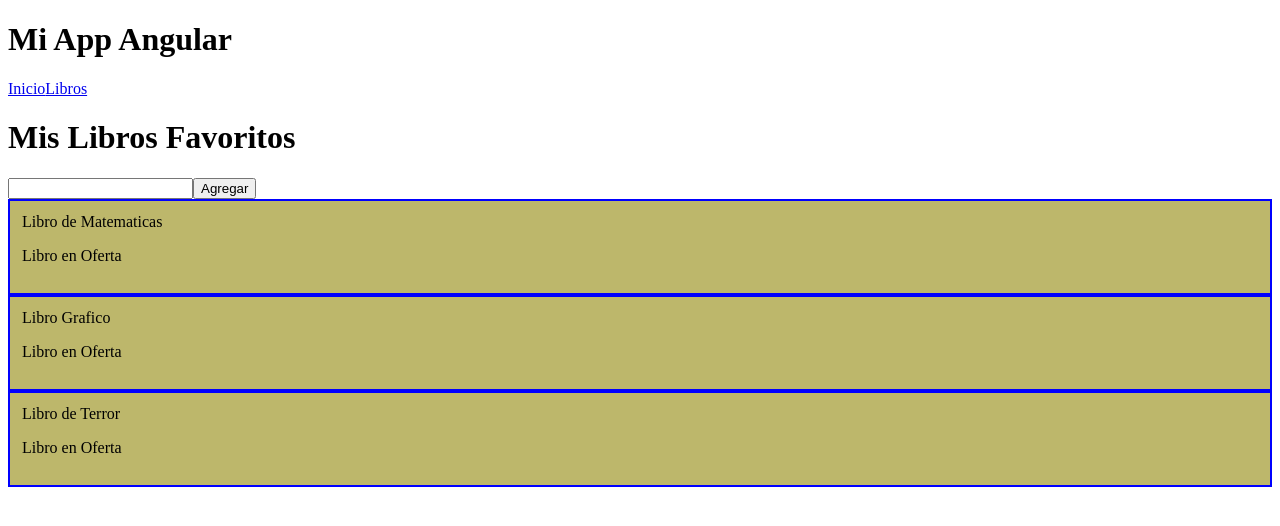
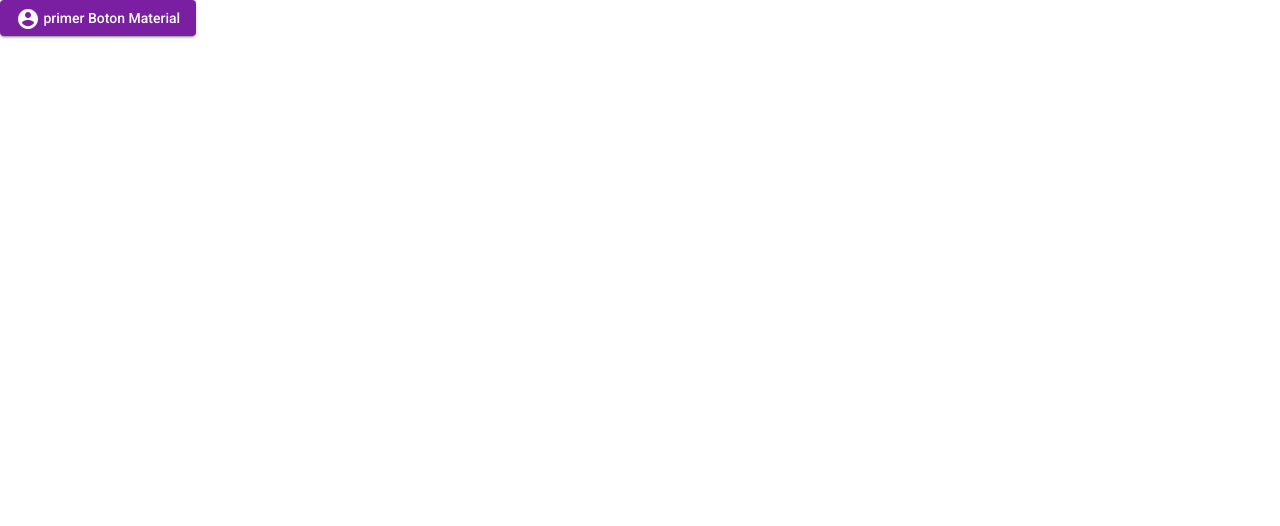
Before and after one commit to EmilianoBazanZapata/mi-web-app, an Angular app: page /libros in a window 1280 px wide. Shown: the top 526 px of the page. Built offline with nearby package versions, Linux system fonts and the light colour scheme.

Commit message:
Agregar Componente Angular Material

```diff
--- a/angular.json
+++ b/angular.json
@@ -23,6 +23,7 @@
               "src/assets"
             ],
             "styles": [
+              "./node_modules/@angular/material/prebuilt-themes/purple-green.css",
               "src/styles.css"
             ],
             "scripts": []
@@ -90,6 +91,7 @@
               "src/assets"
             ],
             "styles": [
+              "./node_modules/@angular/material/prebuilt-themes/purple-green.css",
               "src/styles.css"
             ],
             "scripts": []
--- a/package.json
+++ b/package.json
@@ -11,10 +11,12 @@
   "private": true,
   "dependencies": {
     "@angular/animations": "^14.2.0",
+    "@angular/cdk": "^14.2.2",
     "@angular/common": "^14.2.0",
     "@angular/compiler": "^14.2.0",
     "@angular/core": "^14.2.0",
     "@angular/forms": "^14.2.0",
+    "@angular/material": "^14.2.2",
     "@angular/platform-browser": "^14.2.0",
     "@angular/platform-browser-dynamic": "^14.2.0",
     "@angular/router": "^14.2.0",
--- a/src/app/app.component.html
+++ b/src/app/app.component.html
@@ -1,4 +1,4 @@
-<h1>Mi App Angular</h1>
-<a routerLink="/">Inicio</a>
-<a routerLink="/libros">Libros</a>
-<router-outlet></router-outlet>
+<button mat-raised-button color="primary">
+  <mat-icon>account_circle</mat-icon>
+  primer Boton Material
+</button>
--- a/src/app/app.module.ts
+++ b/src/app/app.module.ts
@@ -1,5 +1,7 @@
 import { NgModule } from '@angular/core';
 import { BrowserModule } from '@angular/platform-browser';
+import { BrowserAnimationsModule } from '@angular/platform-browser/animations';
+import { MaterialModule } from './material.module';
 
 import { AppRoutingModule } from './app-routing.module';
 import { AppComponent } from './app.component';
@@ -23,7 +25,9 @@
   imports: [
     BrowserModule,
     AppRoutingModule,
-    FormsModule],
+    FormsModule,
+    BrowserAnimationsModule,
+    MaterialModule],
   providers: [LibrosService],
   bootstrap: [AppComponent],
 })
--- a/src/index.html
+++ b/src/index.html
@@ -6,8 +6,11 @@
   <base href="/">
   <meta name="viewport" content="width=device-width, initial-scale=1">
   <link rel="icon" type="image/x-icon" href="favicon.ico">
+  <link rel="preconnect" href="https://fonts.gstatic.com">
+  <link href="https://fonts.googleapis.com/css2?family=Roboto:wght@300;400;500&display=swap" rel="stylesheet">
+  <link href="https://fonts.googleapis.com/icon?family=Material+Icons" rel="stylesheet">
 </head>
-<body>
+<body class="mat-typography">
   <app-root></app-root>
 </body>
 </html>
--- a/src/styles.css
+++ b/src/styles.css
@@ -1 +1,4 @@
 /* You can add global styles to this file, and also import other style files */
+
+html, body { height: 100%; }
+body { margin: 0; font-family: Roboto, "Helvetica Neue", sans-serif; }
```
Also changed, not shown: src/app/material.module.ts (added, +9 -0 lines), 1 other file (tests, documents, lock files or other folders).
